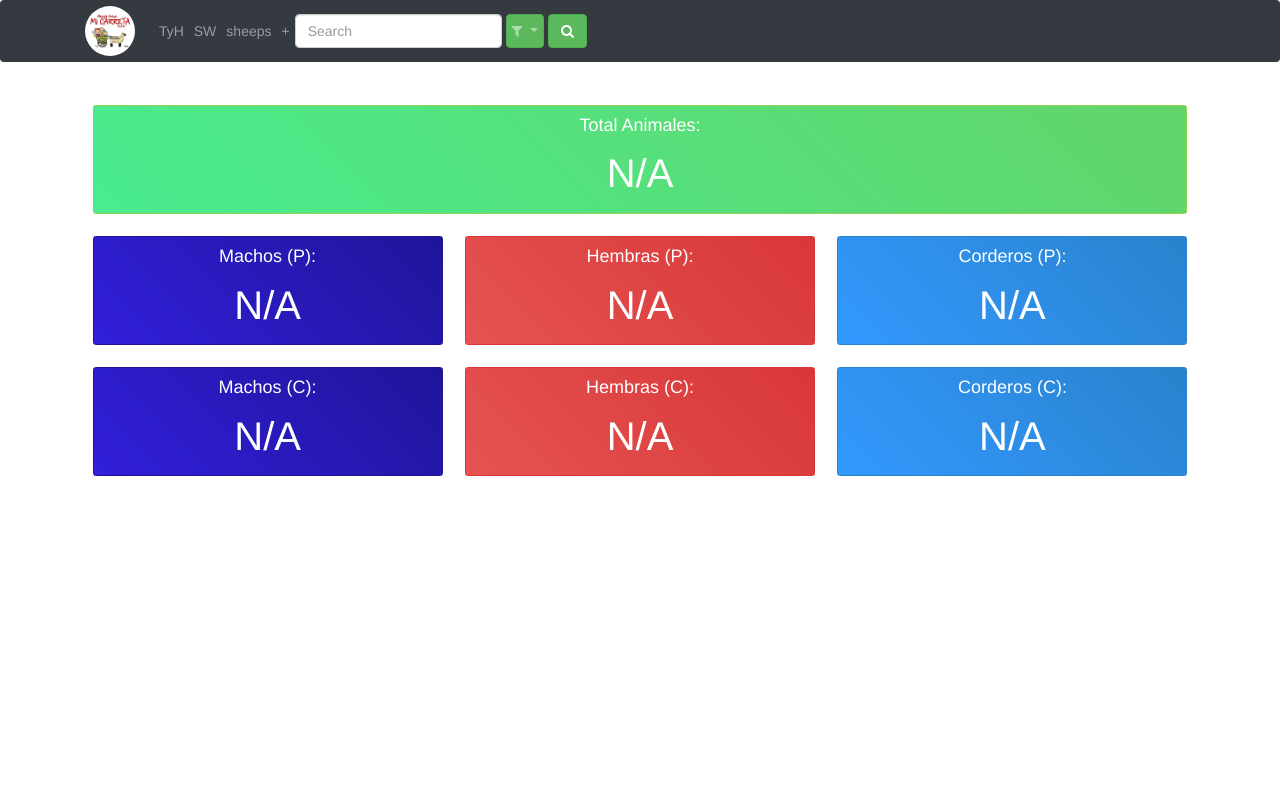
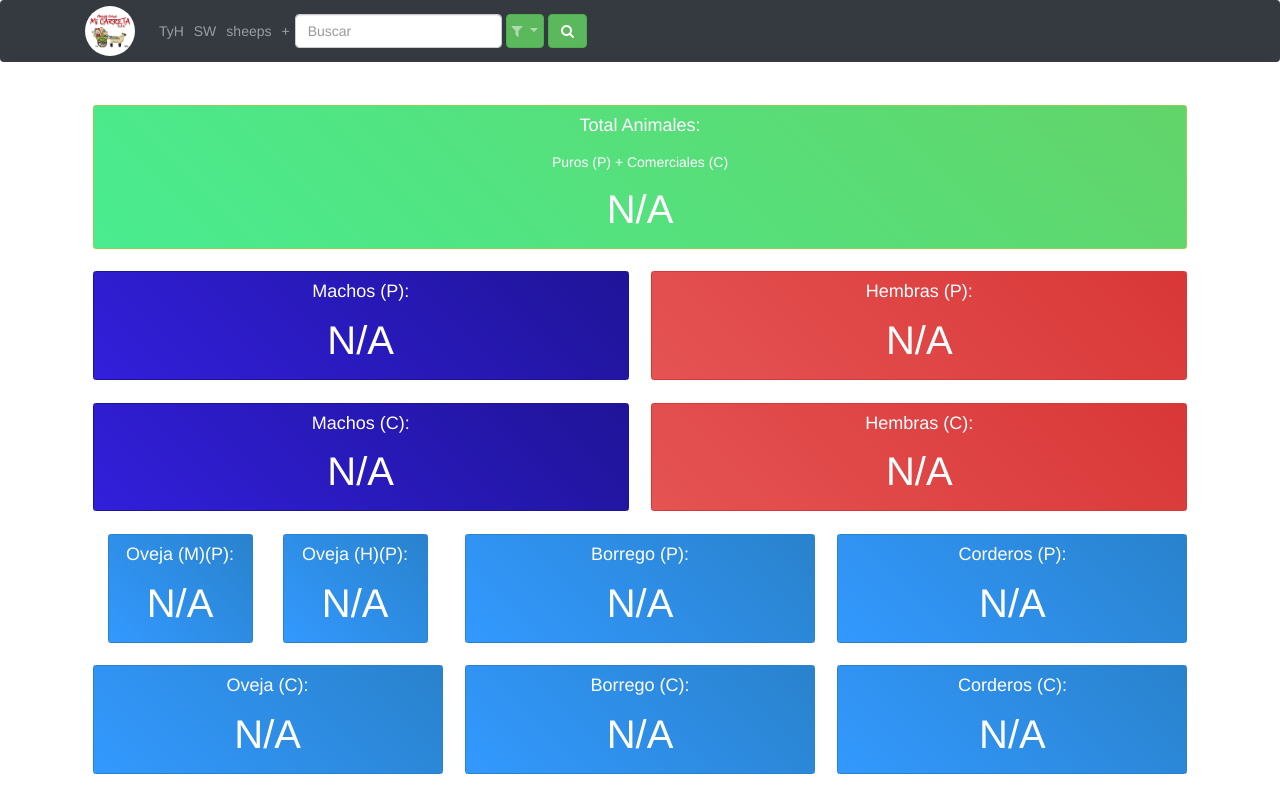
Before and after one commit to Yursksf1/mi_carreta, a Django app: page / in a window 1280 px wide. Run offline with Django 3.2, Linux system fonts and the light colour scheme; data that the repository does not hold is empty; some libraries are stand-ins or nearby versions.

Commit message:
cambios de febrero formulario, dashboard and icons

```diff
--- a/myapp/templates/dashboard.html
+++ b/myapp/templates/dashboard.html
@@ -18,8 +18,10 @@
                 <div class="card text-white bg-gradient-total">
                 <h4>
                         Total Animales:
-                <br>
                 </h4>
+                <h5>
+                                    Puros (P) + Comerciales (C)
+                </h5>
                 <p>
                     {% if  total  %}
                         {{ total }}
@@ -33,7 +35,7 @@
 
         <a href="{% url 'app:feed' %}?gender=M&breeds=puro&active=true">
 
-        <div class="col-sm-4 col-xs-4 dashboard-container machos">
+            <div class="col-sm-6 col-xs-6 dashboard-container machos">
                 <div class="card text-white bg-gradient-machos">
 
                     <h4>
@@ -49,9 +51,8 @@
                 </div>
             </div>
         </a>
-
         <a href="{% url 'app:feed' %}?gender=H&breeds=puro&active=true">
-        <div class="col-sm-4 col-xs-4 dashboard-container hembras">
+            <div class="col-sm-6 col-xs-6 dashboard-container hembras">
                 <div class="card text-white bg-gradient-hembras">
 
                     <h4>
@@ -65,6 +66,102 @@
                         {% endif %}
                     </p>
 
+                </div>
+            </div>
+        </a>
+
+        <a href="{% url 'app:feed' %}?gender=M&breeds=comercial&active=true">
+            <div class="col-sm-6 col-xs-6 dashboard-container machos">
+            <div class="card text-white bg-gradient-machos">
+
+                <h4>
+                    Machos (C): <br>
+                </h4>
+                <p>
+                    {% if  num_machos  %}
+                        {{ num_machos }}
+                    {% else %}
+                        N/A
+                    {% endif %}
+                </p>
+
+            </div>
+        </div>
+        </a>
+        <a href="{% url 'app:feed' %}?gender=H&breeds=comercial&active=true">
+        <div class="col-sm-6 col-xs-6 dashboard-container  hembras">
+            <div class="card text-white bg-gradient-hembras">
+
+                <h4>
+                    Hembras (C): <br>
+                </h4>
+                <p>
+                    {% if  num_hembras  %}
+                        {{ num_hembras }}
+                    {% else %}
+                        N/A
+                    {% endif %}
+                </p>
+
+            </div>
+        </div>
+    </a>
+
+        <div class="edades">
+            <div class="col-sm-4 col-xs-4 dashboard-container cordero">
+
+                <a href="{% url 'app:feed' %}?type=oveja&breeds=puro&active=true">
+                    <div class="col-sm-6 col-xs-6 cordero">
+                        <div class="card text-white bg-gradient-corderos">
+
+                            <h4>
+                                Oveja (M)(P): <br>
+                            </h4>
+                            <p>
+                                {% if  num_corderos_p  %}
+                                    {{ num_corderos_p }}
+                                {% else %}
+                                    N/A
+                                {% endif %}
+                            </p>
+                        </div>
+                    </div>
+                </a>
+                <a href="{% url 'app:feed' %}?type=oveja&breeds=puro&active=true">
+                    <div class="col-sm-6 col-xs-6 cordero">
+                        <div class="card text-white bg-gradient-corderos">
+
+                            <h4>
+                                Oveja (H)(P): <br>
+                            </h4>
+                            <p>
+                                {% if  num_corderos_p  %}
+                                    {{ num_corderos_p }}
+                                {% else %}
+                                    N/A
+                                {% endif %}
+                            </p>
+                        </div>
+                    </div>
+                </a>
+
+
+            </div>
+
+            <a href="{% url 'app:feed' %}?type=borrego&breeds=puro&active=true">
+                <div class="col-sm-4 col-xs-4 dashboard-container cordero">
+                    <div class="card text-white bg-gradient-corderos">
+
+                        <h4>
+                            Borrego (P): <br>
+                        </h4>
+                        <p>
+                            {% if  num_borrego_p  %}
+                                {{ num_borrego_p }}
+                            {% else %}
+                                N/A
+                            {% endif %}
+                        </p>
                     </div>
                 </div>
             </a>
@@ -85,17 +182,18 @@
                     </div>
                 </div>
             </a>
-    <a href="{% url 'app:feed' %}?gender=M&breeds=comercial&active=true">
-
-    <div class="col-sm-4 col-xs-4 dashboard-container machos">
-        <div class="card text-white bg-gradient-machos">
+        </div>
+        <div>
+            <a href="{% url 'app:feed' %}?type=oveja&breeds=comercial&active=true">
+                <div class="col-sm-4 col-xs-4 dashboard-container cordero">
+                    <div class="card text-white bg-gradient-corderos">
 
                         <h4>
-                Machos (C): <br>
+                            Oveja (C): <br>
                         </h4>
                         <p>
-                {% if  num_machos  %}
-                    {{ num_machos }}
+                            {% if  num_corderos  %}
+                                {{ num_corderos }}
                             {% else %}
                                 N/A
                             {% endif %}
@@ -104,18 +202,16 @@
                     </div>
                 </div>
             </a>
-
-    <a href="{% url 'app:feed' %}?gender=H&breeds=comercial&active=true">
-
-    <div class="col-sm-4 col-xs-4 dashboard-container  hembras">
-        <div class="card text-white bg-gradient-hembras">
+            <a href="{% url 'app:feed' %}?type=borrego&breeds=comercial&active=true">
+            <div class="col-sm-4 col-xs-4 dashboard-container cordero">
+                <div class="card text-white bg-gradient-corderos">
 
                     <h4>
-                Hembras (C): <br>
+                        Borrego (C): <br>
                     </h4>
                     <p>
-                {% if  num_hembras  %}
-                    {{ num_hembras }}
+                        {% if  num_borrego  %}
+                            {{ num_borrego }}
                         {% else %}
                             N/A
                         {% endif %}
@@ -124,9 +220,7 @@
                 </div>
             </div>
         </a>
-
             <a href="{% url 'app:feed' %}?type=cordero&breeds=comercial&active=true">
-
             <div class="col-sm-4 col-xs-4 dashboard-container cordero">
                 <div class="card text-white bg-gradient-corderos">
 
@@ -144,6 +238,7 @@
                 </div>
             </div>
         </a>
+        </div>
 
     </div>
   </div>
--- a/myapp/templates/nav_base.html
+++ b/myapp/templates/nav_base.html
@@ -39,7 +39,7 @@
         <form class="form-inline pull-right">
 
 
-          <input id="search" class="form-control" type="text" placeholder="Search">
+          <input id="search" class="form-control" type="text" placeholder="Buscar">
           &nbsp;
 
           <li class="nav-item dropdown" id="dropdownMenuClickableInside">
--- a/myapp/templates/sheep_detail.html
+++ b/myapp/templates/sheep_detail.html
@@ -86,7 +86,7 @@
         <b> {{ sheep.full_name }}</b> - <small>{{ sheep.birthday }}</small>
     </p>
     <p class="ml-2 mt-0 mb-2">
-        <b> {{ sheep.age }}</b> - <small>{{ sheep.breed }}</small>
+        <b> {{ sheep.age }}</b> - {% if  sheep.breed %} <small>{{ sheep.breed }}</small> {% endif %}
     </p>
 
 <!-- Container for the image gallery -->
@@ -124,7 +124,7 @@
         {% if sheep.prncipal_photo %}
             {% for sheep_photo in sheep.sheepphoto_set.all %}
                 <div class="column offset-md-1">
-                    <img class="demo cursor" src="{{ sheep_photo.upload.url }}" style="width:100%" onclick="currentSlide({{ forloop.counter }})" alt="{{sheep_photo.take_ago}}">
+                    <img class="demo cursor" src="{{ sheep_photo.upload.url }}" style="width:100%" onclick="currentSlide({{ forloop.counter }})" alt="foto hace: {{sheep_photo.take_ago}}">
                 </div>
             {% endfor %}
 
--- a/myapp/views.py
+++ b/myapp/views.py
@@ -139,10 +139,12 @@
             'num_machos_p': num_machos_p,
             'num_hembras_p': num_hembras_p,
             'num_corderos_p': num_cordero_p,
+            'num_borrego_p': 0,
 
             'num_machos': num_machos,
             'num_hembras': num_hembras,
             'num_corderos': num_cordero,
+            'num_borrego_p': 0,
 
             'num_gestantes': num_gestantes,
             'num_natal': num_natal,
@@ -213,8 +215,17 @@
         if 'type' in self.request.GET:
             if self.request.GET['type'] == 'cordero':
                 today = date.today()
-                month_3 = today - timedelta(days=90)
-                queryset = queryset.filter(birthday__gt=month_3)
+                one_year = today - timedelta(days=365)
+                queryset = queryset.filter(birthday__gt=one_year)
+
+            if self.request.GET['type'] == 'borrego':
+                today = date.today()
+                one_year = today - timedelta(days=365)
+                two_year = today - timedelta(days=750)
+                queryset = queryset.filter(
+                    birthday__lt=one_year,
+                    birthday__gt=two_year
+                )
 
         if 'age_range_max' in self.request.GET:
             age_range_max = self.request.GET['age_range_max']
--- a/static/css/style.css
+++ b/static/css/style.css
@@ -171,6 +200,10 @@
 .dashboard-container p {
     font-size: 40px;
     text-align:center;
+}
+
+.edades {
+    background-color: red;
 }
 
 .nav-logo {
```
Also changed, not shown: other parts of static/css/style.css (+30 -1 lines), myapp/models.py (+13 -0 lines), myapp/templates/sheep_weigh_form.html (+19 -6 lines), static/img/balanza.png (added), static/img/calendar.png (added), static/img/famacha.png (added), static/img/metro.png (added). Lines whose indentation alone changed are shown as unchanged.
